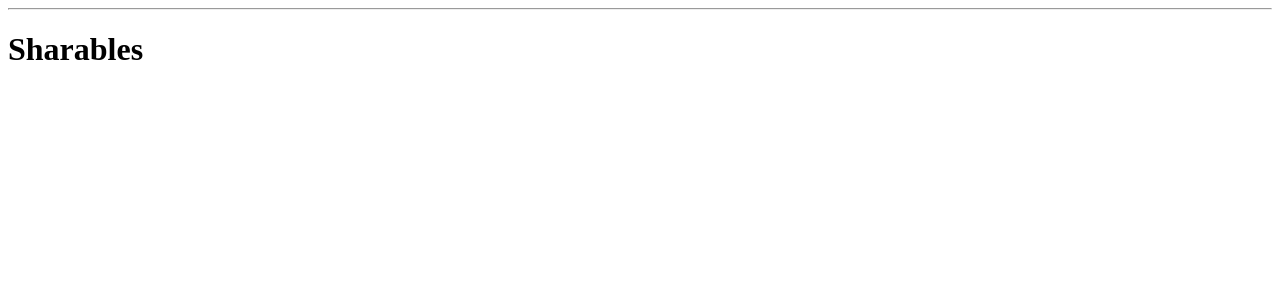
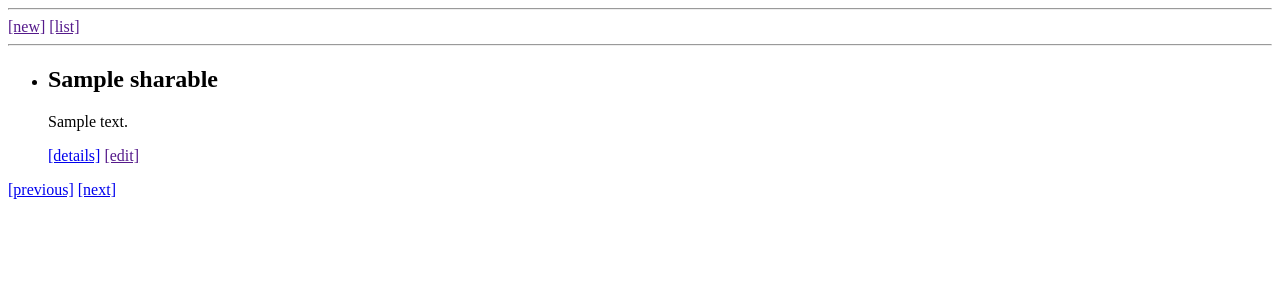
Before and after one commit to vincent-peugnet/antilope, a Symfony app: template templates/sharable/index.html.twig in a window 1280 px wide. Shown: the part 26-326 px from the top of the page. Run offline with Twig, Linux system fonts and the light colour scheme; the template is opened without the code that fills it: most values are stand-ins (such as "Sample title", 1, 10 or a date in 2020); some libraries are stand-ins or nearby versions.

Commit message:
sharable index view

```diff
--- a/templates/sharable/index.html.twig
+++ b/templates/sharable/index.html.twig
@@ -1,9 +1,34 @@
-{% extends 'base.html.twig' %}
+{% extends 'sharable/layout.html.twig' %}
 
 {% block title %}Sharables{% endblock %}
 
-{% block content %}
+{% block section %}
 
-<h1>Sharables</h1>
+
+<ul>
+{% for sharable in sharables %}
+
+<li>
+
+<h2>{{ sharable.name }}</h2>
+<p>{{ sharable.description }}</p>
+<a href="{{ path('sharable_show', {id: sharable.id}) }}">[details]</a>
+
+<a href="">[edit]</a>
+
+</li>
+
+{% endfor %}
+</ul>
+
+
+{% if previous >= 0 %}
+    <a href="{{ path('sharable', { offset: previous }) }}">[previous]</a>
+{% endif %}
+{% if next < sharables|length %}
+    <a href="{{ path('sharable', { offset: next }) }}">[next]</a>
+{% endif %}
+
+
 
 {% endblock %}
--- /dev/null
+++ b/templates/sharable/layout.html.twig
@@ -0,0 +1,22 @@
+{% extends 'base.html.twig' %}
+
+
+{% block content %}
+
+<aside>
+
+    <a href="">[new]</a>
+    <a href="">[list]</a>
+
+</aside>
+
+<hr>
+
+<section>
+
+    {% block section %}{% endblock %}
+
+
+</section>
+
+{% endblock %}
```
Also changed, not shown: src/Controller/SharableController.php (+20 -1 lines), src/Repository/SharableRepository.php (+23 -0 lines), templates/sharable/show.html.twig (added, +17 -0 lines).
